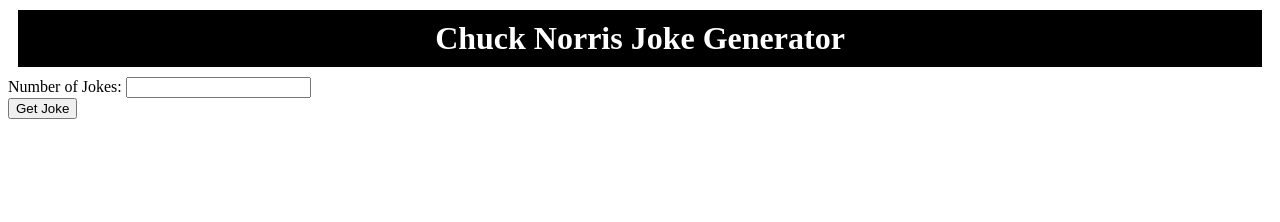
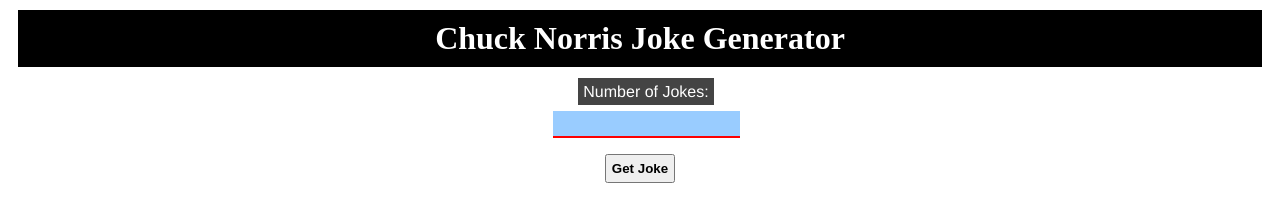
Before and after one commit to Saurav-Shrivastav/Chuck-Norris-Joke-Generator, a plain HTML site: page index.html in a window 1280 px wide. Drawn offline with Linux system fonts and the light colour scheme.

Commit message:
Added some basic styling

```diff
--- a/css/style.css
+++ b/css/style.css
@@ -10,3 +10,33 @@
   padding: 10px;
   margin: 10px;
 }
+
+.form{
+  text-align: center;
+  width: 100%;
+  padding: 6px;
+}
+
+form{
+  text-align: center;
+}
+
+label{
+  padding: 5px;
+  font-family: Helvetica;
+  background-color: #444;
+  color: white;
+}
+
+input[type=number]{
+  background-color: #99ccff;
+  margin: 10px;
+  border: none;
+  padding: 5px;
+  border-bottom: 2px solid red;
+}
+
+button{
+  padding: 5px;
+  font-weight: bold;
+}
--- a/index.html
+++ b/index.html
@@ -18,11 +18,13 @@
 
   <div class="container">
     <form>
-      <div>
-        <label for="Number">Number of Jokes: </label>
+      <div class="form">
+        <label for="Number">Number of Jokes:</label>
+        <br>
         <input type="number" class="Number">
       </div>
       <button class="btn">Get Joke</button>
+      <div class="output"></div>
     </form>
   </div>
 
```
